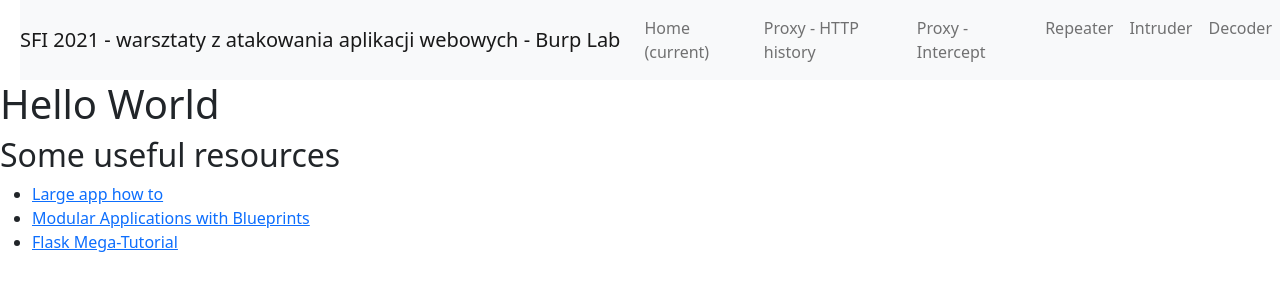
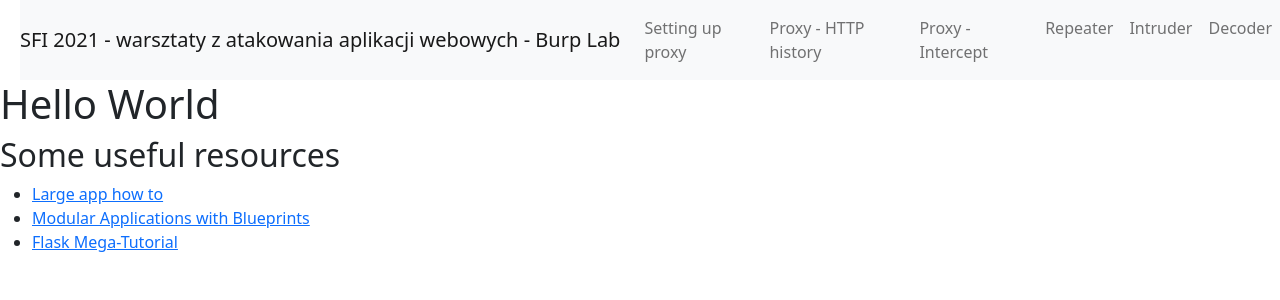
Before and after one commit to gregxsunday/burp-wkshop, a Flask app: page / in a window 1280 px wide. Shown: the top 300 px of the page. Run offline with Flask 2, Linux system fonts and the light colour scheme.

Commit message:
added layout with interactive navbar

```diff
--- a/app/templates/layout.html
+++ b/app/templates/layout.html
@@ -16,22 +16,22 @@
             <div class="collapse navbar-collapse" id="navbarSupportedContent">
               <ul class="navbar-nav mr-auto">
                 <li class="nav-item active">
-                  <a class="nav-link" href="/">Home <span class="sr-only">(current)</span></a>
+                  <a class="nav-link {% if nav == 'setup' %}active{% endif %}" href="/">Setting up proxy<span class="sr-only"></span></a>
                 </li>
-                <li class="nav-item active">
-                    <a class="nav-link" href="/">Proxy - HTTP history<span class="sr-only"></span></a>
+                <li class="nav-item">
+                    <a class="nav-link {% if nav == 'history' %}active{% endif %}" href="/">Proxy - HTTP history<span class="sr-only"></span></a>
                 </li>
-                <li class="nav-item active">
-                    <a class="nav-link" href="/">Proxy - Intercept<span class="sr-only"></span></a>
+                <li class="nav-item">
+                    <a class="nav-link {% if nav == 'intercept' %}active{% endif %}" href="/">Proxy - Intercept<span class="sr-only"></span></a>
                 </li>
-                <li class="nav-item active">
-                    <a class="nav-link" href="/">Repeater<span class="sr-only"></span></a>
+                <li class="nav-item">
+                    <a class="nav-link {% if nav == 'repeater' %}active{% endif %}" href="/">Repeater<span class="sr-only"></span></a>
                 </li>
-                <li class="nav-item active">
-                    <a class="nav-link" href="/">Intruder<span class="sr-only"></span></a>
+                <li class="nav-item">
+                    <a class="nav-link {% if nav == 'intruder' %}active{% endif %}" href="/">Intruder<span class="sr-only"></span></a>
                 </li>
-                <li class="nav-item active">
-                    <a class="nav-link" href="/">Decoder<span class="sr-only"></span></a>
+                <li class="nav-item">
+                    <a class="nav-link {% if nav == 'decoder' %}active{% endif %}" href="/">Decoder<span class="sr-only"></span></a>
                 </li>
               </ul>
             </div>
```
